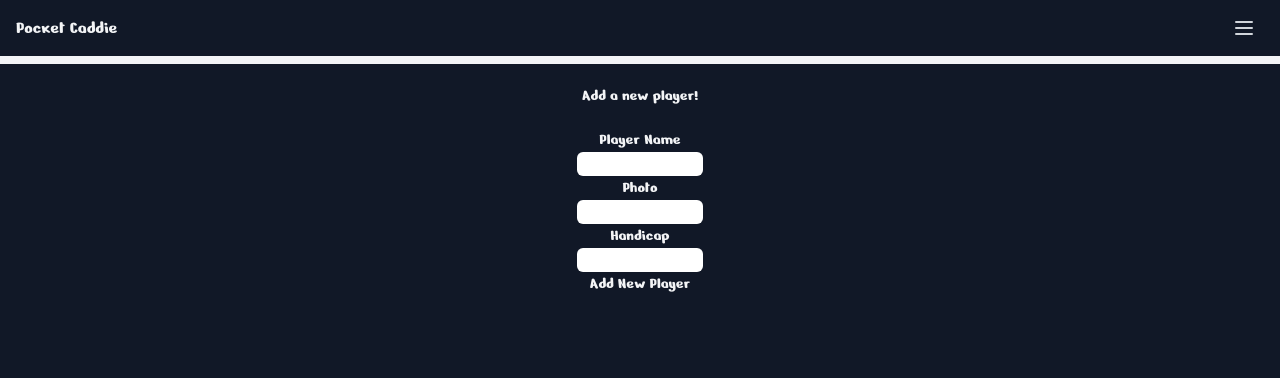
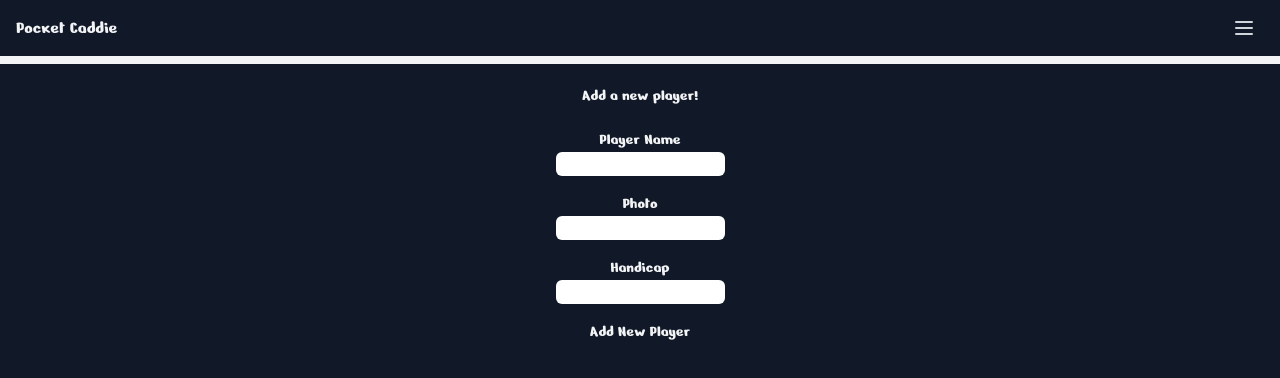
Before and after one commit to jason-moritz/pocket-caddie, a React (Create React App) app in the folder client/: page /addplayer in a window 1280 px wide. Shown: the top 378 px of the page. Built offline with nearby package versions, Linux system fonts and the light colour scheme; no server answers.

Commit message:
added swot analysis

```diff
--- a/client/src/components/AddPlayer.jsx
+++ b/client/src/components/AddPlayer.jsx
@@ -31,6 +31,7 @@ export default function AddPlayer() {
         <div className="flex flex-col items-center">
             <h2 className="text-center m-5">Add a new player!</h2>
             <FormPlayer
+                className="flex w-3/4"
                 playerName={playerName}
                 setPlayerName={setPlayerName}
                 playerImage={playerImage}
--- a/client/src/components/FormPlayer.jsx
+++ b/client/src/components/FormPlayer.jsx
@@ -2,15 +2,15 @@ export default function PlayerForm(props) {
     const { playerName, setPlayerName, playerImage, setPlayerImage, handicap, setHandicap, handleSubmit, title } = props;
 
     return (
-        <form className="max-w-5xl text-gray-100 text-center" onSubmit={handleSubmit}>
+        <form className="grid grid-cols-1 max-w-5xl text-gray-100 text-center" onSubmit={handleSubmit}>
             <div className="flex justify-center">
-                <div className="flex flex-col 1 w-3/4 content-center">
+                <div className="flex flex-col">
                     <label>Player Name</label>
-                    <input className="rounded-md" value={playerName} onChange={e => setPlayerName(e.target.value)} />
+                    <input className="rounded-md mb-4  text-gray-500" value={playerName} onChange={e => setPlayerName(e.target.value)} />
                     <label>Photo</label>
-                    <input className="rounded-md" value={playerImage} onChange={e => setPlayerImage(e.target.value)} />
+                    <input className="rounded-md mb-4 text-gray-500" value={playerImage} onChange={e => setPlayerImage(e.target.value)} />
                     <label>Handicap</label>
-                    <input className="rounded-md" value={handicap} onChange={e => setHandicap(e.target.value)} />
+                    <input className="rounded-md mb-4 text-gray-500" value={handicap} onChange={e => setHandicap(e.target.value)} />
                     <button className="hover:text-gray-300 click:text-gray-300">{title}</button>
                 </div>
             </div>
```
